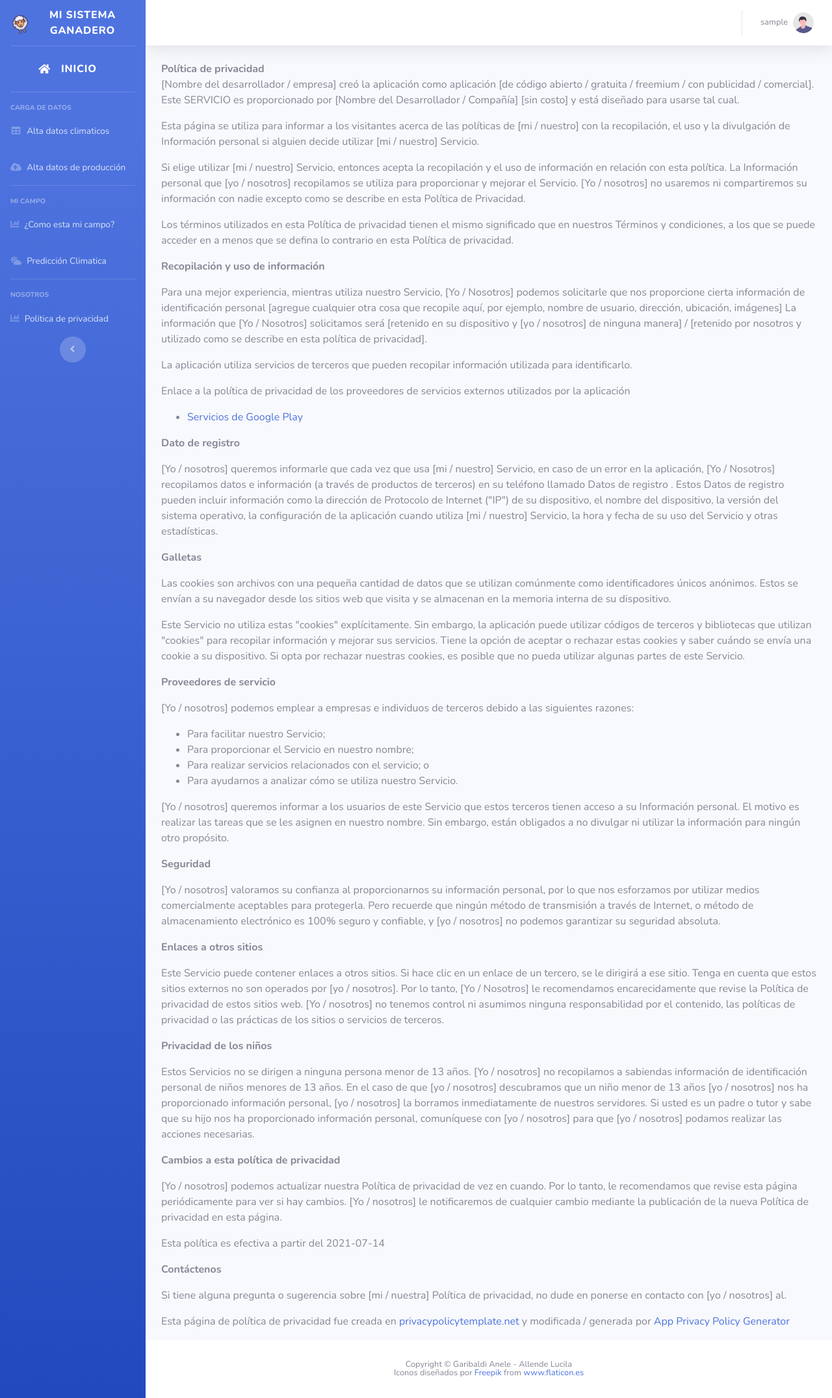
After one commit to Anele13/DSS_campo, a Django app: page /politica/ in a window 1280 px wide. The commit adds this page. Shown: the whole page at 65% size. Run offline with Django 3.2, Linux system fonts and the light colour scheme; the visitor is signed in with stand-in values (Sample User, id 1); some libraries are stand-ins or nearby versions.

Commit message:
Agregando inicio de sesion con facebook, y google. Agregando politica de privacidad

```diff
--- a/sistema_campo/urls.py
+++ b/sistema_campo/urls.py
@@ -15,14 +15,17 @@ Including another URLconf
 """
 from django.contrib import admin
 from django.urls import path, include
-from sistema_campo.views import inicio
+from django.conf.urls import url
 
+from sistema_campo.views import inicio, politica
 
 urlpatterns = [
     path('admin/', admin.site.urls),
+    path('', inicio, name="inicio"),
+    path('politica/', politica, name="politica"),
     path('', include('usuario.urls')),
     path('', include('clima.urls')),
     path('', include('campo.urls')),
     path('', include('produccion.urls')),
-    path('', inicio, name="inicio"),
+    url(r'^social/', include('social_django.urls', namespace='social')),
 ]
--- a/sistema_campo/views.py
+++ b/sistema_campo/views.py
@@ -9,3 +9,11 @@ def inicio(request):
     Vista Inicio
     """
     return render(request, "bienvenido.html")
+
+
+@login_required(login_url='login')
+def politica(request):
+    """
+    Vista Politicas de privacidad
+    """
+    return render(request, "politica_privacidad.html")
--- a/templates/login.html
+++ b/templates/login.html
@@ -60,10 +60,12 @@
                                         <button class="btn btn-primary btn-user btn-block"> Ingresar </button>
 
                                         <hr>
-                                        <a href="#" class="btn btn-google btn-user btn-block">
+                                        <a href="{% url 'social:begin' 'google-oauth2' %}"
+                                            class="btn btn-google btn-user btn-block">
                                             <i class="fab fa-google fa-fw"></i> Ingresa con Google
                                         </a>
-                                        <a href="#" class="btn btn-facebook btn-user btn-block">
+                                        <a href="{% url 'social:begin' 'facebook' %}"
+                                            class="btn btn-facebook btn-user btn-block">
                                             <i class="fab fa-facebook-f fa-fw"></i> Ingresa con Facebook
                                         </a>
                                     </form>
--- /dev/null
+++ b/templates/politica_privacidad.html
@@ -0,0 +1,291 @@
+{% extends 'site_content.html' %}
+{% load static %}
+
+{% block site_content %}
+<strong>
+    <font style="vertical-align: inherit;">
+        <font style="vertical-align: inherit;">Política de privacidad</font>
+    </font>
+</strong>
+<p>
+    <font style="vertical-align: inherit;">
+        <font style="vertical-align: inherit;">
+            [Nombre del desarrollador / empresa] creó la aplicación como aplicación [de código abierto / gratuita /
+            freemium / con publicidad / comercial]. </font>
+        <font style="vertical-align: inherit;">Este SERVICIO es proporcionado por [Nombre del Desarrollador /
+            Compañía] [sin costo] y está diseñado para usarse tal cual.
+        </font>
+    </font>
+</p>
+<p>
+    <font style="vertical-align: inherit;">
+        <font style="vertical-align: inherit;">
+            Esta página se utiliza para informar a los visitantes acerca de las políticas de [mi / nuestro] con la
+            recopilación, el uso y la divulgación de Información personal si alguien decide utilizar [mi / nuestro]
+            Servicio.
+        </font>
+    </font>
+</p>
+<p>
+    <font style="vertical-align: inherit;">
+        <font style="vertical-align: inherit;">
+            Si elige utilizar [mi / nuestro] Servicio, entonces acepta la recopilación y el uso de información en
+            relación con esta política. </font>
+        <font style="vertical-align: inherit;">La Información personal que [yo / nosotros] recopilamos se utiliza
+            para proporcionar y mejorar el Servicio. </font>
+        <font style="vertical-align: inherit;">[Yo / nosotros] no usaremos ni compartiremos su información con nadie
+            excepto como se describe en esta Política de Privacidad.
+        </font>
+    </font>
+</p>
+<p>
+    <font style="vertical-align: inherit;">
+        <font style="vertical-align: inherit;">
+            Los términos utilizados en esta Política de privacidad tienen el mismo significado que en nuestros
+            Términos y condiciones, a los que se puede acceder en a menos que se defina lo contrario en esta
+            Política de privacidad.
+        </font>
+    </font>
+</p>
+<p><strong>
+        <font style="vertical-align: inherit;">
+            <font style="vertical-align: inherit;">Recopilación y uso de información</font>
+        </font>
+    </strong></p>
+<p>
+    <font style="vertical-align: inherit;">
+        <font style="vertical-align: inherit;">
+            Para una mejor experiencia, mientras utiliza nuestro Servicio, [Yo / Nosotros] podemos solicitarle que
+            nos proporcione cierta información de identificación personal [agregue cualquier otra cosa que recopile
+            aquí, por ejemplo, nombre de usuario, dirección, ubicación, imágenes] La información que [Yo / Nosotros]
+            solicitamos será [retenido en su dispositivo y [yo / nosotros] de ninguna manera] / [retenido por
+            nosotros y utilizado como se describe en esta política de privacidad].
+        </font>
+    </font>
+</p>
+<div>
+    <p>
+        <font style="vertical-align: inherit;">
+            <font style="vertical-align: inherit;">
+                La aplicación utiliza servicios de terceros que pueden recopilar información utilizada para
+                identificarlo.
+            </font>
+        </font>
+    </p>
+    <p>
+        <font style="vertical-align: inherit;">
+            <font style="vertical-align: inherit;">
+                Enlace a la política de privacidad de los proveedores de servicios externos utilizados por la
+                aplicación
+            </font>
+        </font>
+    </p>
+    <ul>
+        <li><a href="https://www.google.com/policies/privacy/" target="_blank" rel="noopener noreferrer">
+                <font style="vertical-align: inherit;">
+                    <font style="vertical-align: inherit;">Servicios de Google Play</font>
+                </font>
+            </a></li>
+    </ul>
+</div>
+<p><strong>
+        <font style="vertical-align: inherit;">
+            <font style="vertical-align: inherit;">Dato de registro</font>
+        </font>
+    </strong></p>
+<p>
+    <font style="vertical-align: inherit;">
+        <font style="vertical-align: inherit;">
+            [Yo / nosotros] queremos informarle que cada vez que usa [mi / nuestro] Servicio, en caso de un error en
+            la aplicación, [Yo / Nosotros] recopilamos datos e información (a través de productos de terceros) en su
+            teléfono llamado Datos de registro . </font>
+        <font style="vertical-align: inherit;">Estos Datos de registro pueden incluir información como la dirección
+            de Protocolo de Internet ("IP") de su dispositivo, el nombre del dispositivo, la versión del sistema
+            operativo, la configuración de la aplicación cuando utiliza [mi / nuestro] Servicio, la hora y fecha de
+            su uso del Servicio y otras estadísticas.
+        </font>
+    </font>
+</p>
+<p><strong>
+        <font style="vertical-align: inherit;">
+            <font style="vertical-align: inherit;">Galletas</font>
+        </font>
+    </strong></p>
+<p>
+    <font style="vertical-align: inherit;">
+        <font style="vertical-align: inherit;">
+            Las cookies son archivos con una pequeña cantidad de datos que se utilizan comúnmente como
+            identificadores únicos anónimos. </font>
+        <font style="vertical-align: inherit;">Estos se envían a su navegador desde los sitios web que visita y se
+            almacenan en la memoria interna de su dispositivo.
+        </font>
+    </font>
+</p>
+<p>
+    <font style="vertical-align: inherit;">
+        <font style="vertical-align: inherit;">
+            Este Servicio no utiliza estas "cookies" explícitamente. </font>
+        <font style="vertical-align: inherit;">Sin embargo, la aplicación puede utilizar códigos de terceros y
+            bibliotecas que utilizan "cookies" para recopilar información y mejorar sus servicios. </font>
+        <font style="vertical-align: inherit;">Tiene la opción de aceptar o rechazar estas cookies y saber cuándo se
+            envía una cookie a su dispositivo. </font>
+        <font style="vertical-align: inherit;">Si opta por rechazar nuestras cookies, es posible que no pueda
+            utilizar algunas partes de este Servicio.
+        </font>
+    </font>
+</p>
+<p><strong>
+        <font style="vertical-align: inherit;">
+            <font style="vertical-align: inherit;">Proveedores de servicio</font>
+        </font>
+    </strong></p>
+<p>
+    <font style="vertical-align: inherit;">
+        <font style="vertical-align: inherit;">
+            [Yo / nosotros] podemos emplear a empresas e individuos de terceros debido a las siguientes razones:
+        </font>
+    </font>
+</p>
+<ul>
+    <li>
+        <font style="vertical-align: inherit;">
+            <font style="vertical-align: inherit;">Para facilitar nuestro Servicio;</font>
+        </font>
+    </li>
+    <li>
+        <font style="vertical-align: inherit;">
+            <font style="vertical-align: inherit;">Para proporcionar el Servicio en nuestro nombre;</font>
+        </font>
+    </li>
+    <li>
+        <font style="vertical-align: inherit;">
+            <font style="vertical-align: inherit;">Para realizar servicios relacionados con el servicio; </font>
+            <font style="vertical-align: inherit;">o</font>
+        </font>
+    </li>
+    <li>
+        <font style="vertical-align: inherit;">
+            <font style="vertical-align: inherit;">Para ayudarnos a analizar cómo se utiliza nuestro Servicio.
+            </font>
+        </font>
+    </li>
+</ul>
+<p>
+    <font style="vertical-align: inherit;">
+        <font style="vertical-align: inherit;">
+            [Yo / nosotros] queremos informar a los usuarios de este Servicio que estos terceros tienen acceso a su
+            Información personal. </font>
+        <font style="vertical-align: inherit;">El motivo es realizar las tareas que se les asignen en nuestro
+            nombre. </font>
+        <font style="vertical-align: inherit;">Sin embargo, están obligados a no divulgar ni utilizar la información
+            para ningún otro propósito.
+        </font>
+    </font>
+</p>
+<p><strong>
+        <font style="vertical-align: inherit;">
+            <font style="vertical-align: inherit;">Seguridad</font>
+        </font>
+    </strong></p>
+<p>
+    <font style="vertical-align: inherit;">
+        <font style="vertical-align: inherit;">
+            [Yo / nosotros] valoramos su confianza al proporcionarnos su información personal, por lo que nos
+            esforzamos por utilizar medios comercialmente aceptables para protegerla. </font>
+        <font style="vertical-align: inherit;">Pero recuerde que ningún método de transmisión a través de Internet,
+            o método de almacenamiento electrónico es 100% seguro y confiable, y [yo / nosotros] no podemos
+            garantizar su seguridad absoluta.
+        </font>
+    </font>
+</p>
+<p><strong>
+        <font style="vertical-align: inherit;">
+            <font style="vertical-align: inherit;">Enlaces a otros sitios</font>
+        </font>
+    </strong></p>
+<p>
+    <font style="vertical-align: inherit;">
+        <font style="vertical-align: inherit;">
+            Este Servicio puede contener enlaces a otros sitios. </font>
+        <font style="vertical-align: inherit;">Si hace clic en un enlace de un tercero, se le dirigirá a ese sitio.
+        </font>
+        <font style="vertical-align: inherit;">Tenga en cuenta que estos sitios externos no son operados por [yo /
+            nosotros]. </font>
+        <font style="vertical-align: inherit;">Por lo tanto, [Yo / Nosotros] le recomendamos encarecidamente que
+            revise la Política de privacidad de estos sitios web. </font>
+        <font style="vertical-align: inherit;">[Yo / nosotros] no tenemos control ni asumimos ninguna
+            responsabilidad por el contenido, las políticas de privacidad o las prácticas de los sitios o servicios
+            de terceros.
+        </font>
+    </font>
+</p>
+<p><strong>
+        <font style="vertical-align: inherit;">
+            <font style="vertical-align: inherit;">Privacidad de los niños</font>
+        </font>
+    </strong></p>
+<p>
+    <font style="vertical-align: inherit;">
+        <font style="vertical-align: inherit;">
+            Estos Servicios no se dirigen a ninguna persona menor de 13 años. [Yo / nosotros] no recopilamos a
+            sabiendas información de identificación personal de niños menores de 13 años. </font>
+        <font style="vertical-align: inherit;">En el caso de que [yo / nosotros] descubramos que un niño menor de 13
+            años [yo / nosotros] nos ha proporcionado información personal, [yo / nosotros] la borramos
+            inmediatamente de nuestros servidores. </font>
+        <font style="vertical-align: inherit;">Si usted es un padre o tutor y sabe que su hijo nos ha proporcionado
+            información personal, comuníquese con [yo / nosotros] para que [yo / nosotros] podamos realizar las
+            acciones necesarias.
+        </font>
+    </font>
+</p>
+<p><strong>
+        <font style="vertical-align: inherit;">
+            <font style="vertical-align: inherit;">Cambios a esta política de privacidad</font>
+        </font>
+    </strong></p>
+<p>
+    <font style="vertical-align: inherit;">
+        <font style="vertical-align: inherit;">
+            [Yo / nosotros] podemos actualizar nuestra Política de privacidad de vez en cuando. </font>
+        <font style="vertical-align: inherit;">Por lo tanto, le recomendamos que revise esta página periódicamente
+            para ver si hay cambios. </font>
+        <font style="vertical-align: inherit;">[Yo / nosotros] le notificaremos de cualquier cambio mediante la
+            publicación de la nueva Política de privacidad en esta página.
+        </font>
+    </font>
+</p>
+<p>
+    <font style="vertical-align: inherit;">
+        <font style="vertical-align: inherit;">Esta política es efectiva a partir del 2021-07-14</font>
+    </font>
+</p>
+<p><strong>
+        <font style="vertical-align: inherit;">
+            <font style="vertical-align: inherit;">Contáctenos</font>
+        </font>
+    </strong></p>
+<p>
+    <font style="vertical-align: inherit;">
+        <font style="vertical-align: inherit;">
+            Si tiene alguna pregunta o sugerencia sobre [mi / nuestra] Política de privacidad, no dude en ponerse en
+            contacto con [yo / nosotros] al.
+        </font>
+    </font>
+</p>
+<p>
+    <font style="vertical-align: inherit;">
+        <font style="vertical-align: inherit;">Esta página de política de privacidad fue creada en </font>
+    </font><a href="https://privacypolicytemplate.net" target="_blank" rel="noopener noreferrer">
+        <font style="vertical-align: inherit;">
+            <font style="vertical-align: inherit;">privacypolicytemplate.net</font>
+        </font>
+    </a>
+    <font style="vertical-align: inherit;">
+        <font style="vertical-align: inherit;"> y modificada / generada por </font>
+    </font><a href="https://app-privacy-policy-generator.nisrulz.com/" target="_blank" rel="noopener noreferrer">
+        <font style="vertical-align: inherit;">
+            <font style="vertical-align: inherit;">App Privacy Policy Generator</font>
+        </font>
+    </a>
+</p>
+{% endblock %}
--- a/templates/sidebar.html
+++ b/templates/sidebar.html
@@ -54,6 +54,19 @@
         </a>
     </li>
 
+    <!-- Divider -->
+    <hr class="sidebar-divider my-0">
+    <!-- Heading -->
+    <div class="sidebar-heading"><br>Nosotros</div>
+
+    <!-- Nav Item - Nosotros -->
+    <li class="nav-item">
+        <a class="nav-link" href="{% url 'politica' %}">
+            <i class="fa fa-chart-bar"></i>
+            <span>Politica de privacidad</span>
+        </a>
+    </li>
+
     <div class="text-center d-none d-md-inline">
         <button class="rounded-circle border-0" id="sidebarToggle"></button>
     </div>
--- a/usuario/views.py
+++ b/usuario/views.py
@@ -20,7 +20,7 @@ def login_view(request):
             msg = 'Error en los datos ingresados'
     else:
         form = LoginForm()
-    return render(request, "login.html", {"form": form, "msg" : msg})
+    return render(request, "login.html", {"form": form, "msg": msg})
 
 
 def logout_view(request):
@@ -38,4 +38,4 @@ def registro(request):
             print(form.errors)
     else:
         form = RegisterForm()
-    return render(request, 'registro.html',{'form':form})
+    return render(request, 'registro.html', {'form': form})
```
Also changed, not shown: sistema_campo/settings.py (+20 -0 lines).
